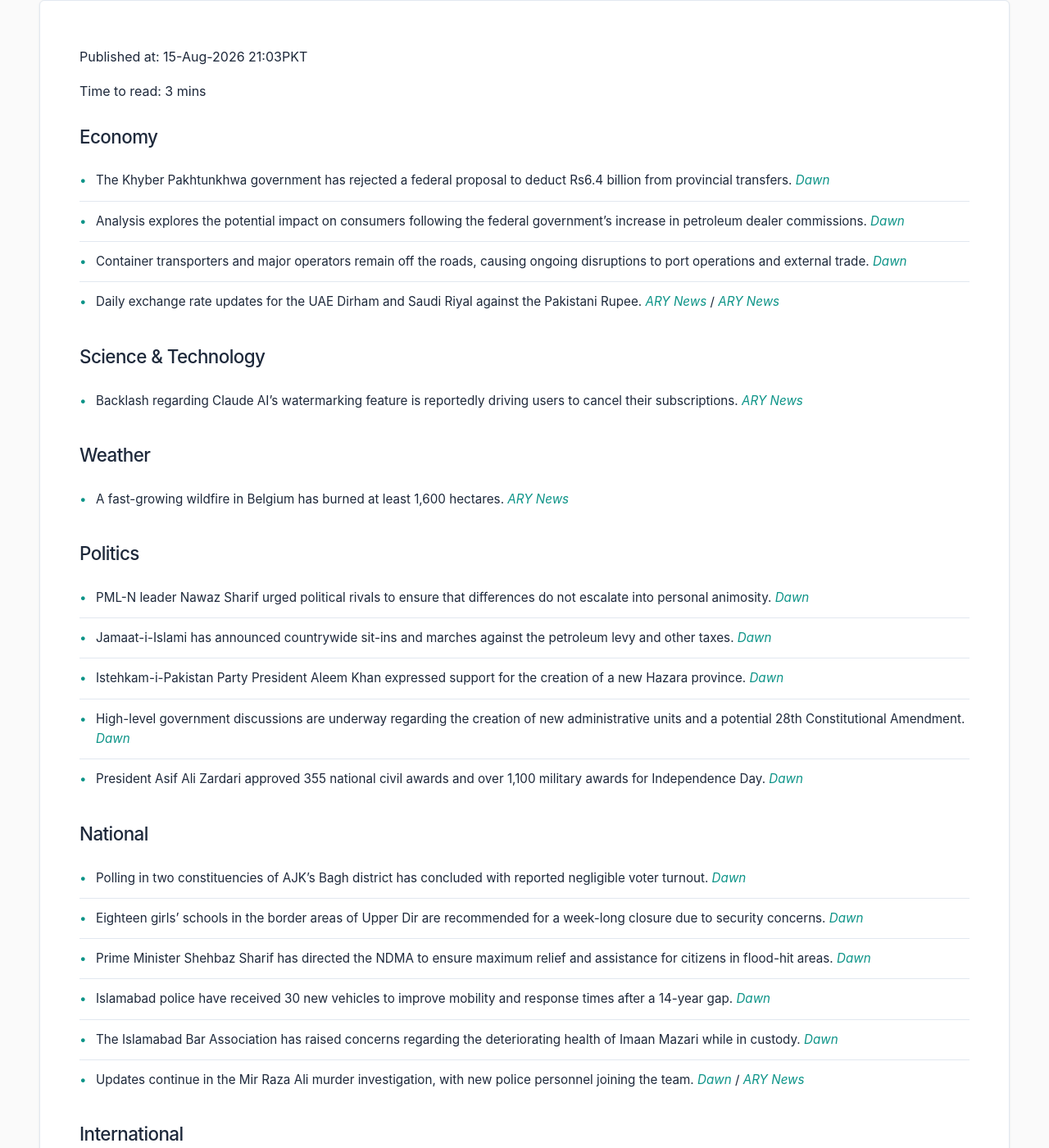
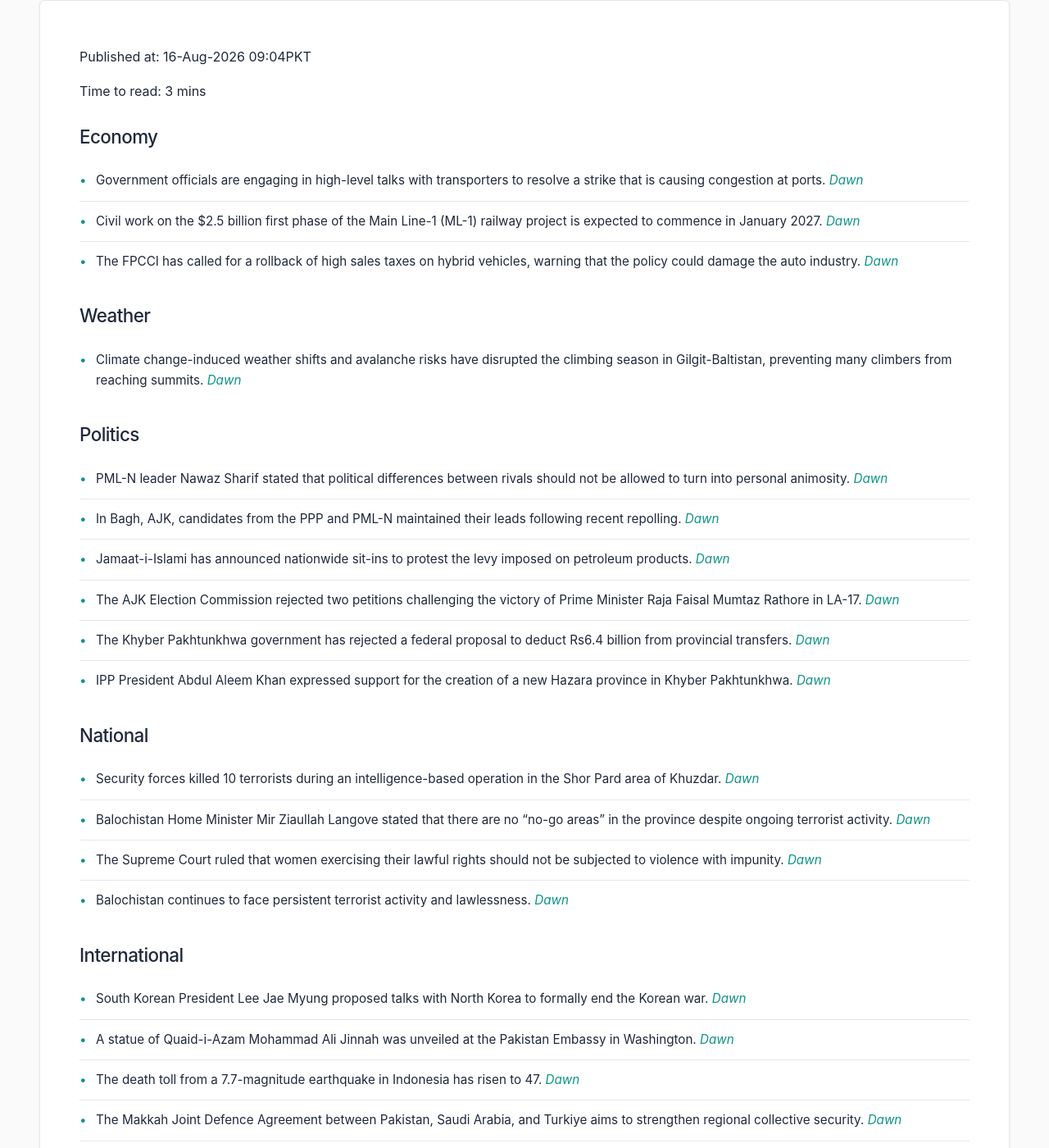
Before and after one commit to zsubzwary/news, a Jekyll site: the page built from en/index.md, in a window 1280 px wide and 1400 px high, scrolled down 259 px. Shown: the whole window at 82% size. Built offline with Jekyll 4.4.1, drawn with Linux system fonts in a browser that asks for light colours; some web fonts are replaced; comment, search, counter and statistics services are not loaded; some of the changed text lies outside the part shown.

Commit message:
DateTime; 2026-08-16T04:04:06.467Z

```diff
--- a/en/index.md
+++ b/en/index.md
@@ -4,47 +4,36 @@ title: Pakistan News Briefing
 lang: en
 ---
 
-Published at: 15-Aug-2026 21:03PKT
+Published at: 16-Aug-2026 09:04PKT
 
 Time to read: 3 mins
 
 ### Economy
-- The Khyber Pakhtunkhwa government has rejected a federal proposal to deduct Rs6.4 billion from provincial transfers. *[Dawn](https://www.dawn.com/news/2023050/kp-rejects-centres-proposal-to-deduct-rs64bn-from-federal-transfers)*
-- Analysis explores the potential impact on consumers following the federal government's increase in petroleum dealer commissions. *[Dawn](https://www.dawn.com/news/2023043/who-ultimately-bears-the-cost-of-higher-petroleum-dealer-margins)*
-- Container transporters and major operators remain off the roads, causing ongoing disruptions to port operations and external trade. *[Dawn](https://www.dawn.com/news/2022955/containers-to-stay-off-roads-as-transporters-remain-divided)*
-- Daily exchange rate updates for the UAE Dirham and Saudi Riyal against the Pakistani Rupee. *[ARY News](https://arynews.tv/uae-dirham-to-pakistani-rupee-rate-today-august-15-2026)* / *[ARY News](https://arynews.tv/saudi-riyal-to-pakistani-rupee-rate-today-august-15-2026)*
-
-### Science & Technology
-- Backlash regarding Claude AI's watermarking feature is reportedly driving users to cancel their subscriptions. *[ARY News](https://arynews.tv/claude-watermark-backlash-drives-users-to-cancel-subscriptions)*
+- Government officials are engaging in high-level talks with transporters to resolve a strike that is causing congestion at ports. *[Dawn](https://www.dawn.com/news/2023175/govt-opts-for-high-level-talks-as-strike-strains-ports)*
+- Civil work on the $2.5 billion first phase of the Main Line-1 (ML-1) railway project is expected to commence in January 2027. *[Dawn](https://www.dawn.com/news/2023146/work-on-25bn-ml-1-to-begin-in-january)*
+- The FPCCI has called for a rollback of high sales taxes on hybrid vehicles, warning that the policy could damage the auto industry. *[Dawn](https://www.dawn.com/news/2023142/fpcci-demands-rollback-of-high-taxes-on-hybrid-cars)*
 
 ### Weather
-- A fast-growing wildfire in Belgium has burned at least 1,600 hectares. *[ARY News](https://arynews.tv/belgium-wildfire-burns-at-least-1600-hectares)*
+- Climate change-induced weather shifts and avalanche risks have disrupted the climbing season in Gilgit-Baltistan, preventing many climbers from reaching summits. *[Dawn](https://www.dawn.com/news/2023166/avalanche-risk-bad-weather-disrupt-climbing-season-in-gilgit-baltistan)*
 
 ### Politics
-- PML-N leader Nawaz Sharif urged political rivals to ensure that differences do not escalate into personal animosity. *[Dawn](https://www.dawn.com/news/2023039/political-rivals-should-not-let-differences-turn-into-animosity-says-nawaz)*
-- Jamaat-i-Islami has announced countrywide sit-ins and marches against the petroleum levy and other taxes. *[Dawn](https://www.dawn.com/news/2023049/ji-announces-countrywide-protest-against-petroleum-levy-on-sunday)*
-- Istehkam-i-Pakistan Party President Aleem Khan expressed support for the creation of a new Hazara province. *[Dawn](https://www.dawn.com/news/2023044/aleem-khan-expresses-support-for-hazara-province-calls-for-new-administrative-units)*
-- High-level government discussions are underway regarding the creation of new administrative units and a potential 28th Constitutional Amendment. *[Dawn](https://www.dawn.com/news/2022951/new-administrative-units-under-serious-consideration)*
-- President Asif Ali Zardari approved 355 national civil awards and over 1,100 military awards for Independence Day. *[Dawn](https://www.dawn.com/news/2022933/presidency-announces-355-civil-awards-on-independence-day)*
+- PML-N leader Nawaz Sharif stated that political differences between rivals should not be allowed to turn into personal animosity. *[Dawn](https://www.dawn.com/news/2023039/political-rivals-should-not-let-differences-turn-into-animosity-says-nawaz)*
+- In Bagh, AJK, candidates from the PPP and PML-N maintained their leads following recent repolling. *[Dawn](https://www.dawn.com/news/2023001/ajk-elections-ppp-pml-n-candidates-retain-lead-in-bagh-after-repolling)*
+- Jamaat-i-Islami has announced nationwide sit-ins to protest the levy imposed on petroleum products. *[Dawn](https://www.dawn.com/news/2023049/ji-announces-countrywide-protest-against-petroleum-levy-on-sunday)*
+- The AJK Election Commission rejected two petitions challenging the victory of Prime Minister Raja Faisal Mumtaz Rathore in LA-17. *[Dawn](https://www.dawn.com/news/2023061/ajk-election-commission-rejects-two-pleas-against-rathores-la-17-victory)*
+- The Khyber Pakhtunkhwa government has rejected a federal proposal to deduct Rs6.4 billion from provincial transfers. *[Dawn](https://www.dawn.com/news/2023050/kp-rejects-centres-proposal-to-deduct-rs64bn-from-federal-transfers)*
+- IPP President Abdul Aleem Khan expressed support for the creation of a new Hazara province in Khyber Pakhtunkhwa. *[Dawn](https://www.dawn.com/news/2023044/aleem-khan-expresses-support-for-hazara-province-calls-for-new-administrative-units)*
 
 ### National
-- Polling in two constituencies of AJK's Bagh district has concluded with reported negligible voter turnout. *[Dawn](https://www.dawn.com/news/2023001/polling-concludes-at-23-polling-stations-in-2-constituencies-of-ajks-bagh-district)*
-- Eighteen girls' schools in the border areas of Upper Dir are recommended for a week-long closure due to security concerns. *[Dawn](https://www.dawn.com/news/2023038/18-girls-schools-in-upper-dir-border-areas-recommended-for-week-long-closure-over-security-concerns)*
-- Prime Minister Shehbaz Sharif has directed the NDMA to ensure maximum relief and assistance for citizens in flood-hit areas. *[Dawn](https://www.dawn.com/news/2023012/pm-shehbaz-directs-ndma-to-ensure-relief-for-citizens-in-flood-hit-areas)*
-- Islamabad police have received 30 new vehicles to improve mobility and response times after a 14-year gap. *[Dawn](https://www.dawn.com/news/2023018/islamabad-police-get-30-new-vehicles-ending-14-year-wait)*
-- The Islamabad Bar Association has raised concerns regarding the deteriorating health of Imaan Mazari while in custody. *[Dawn](https://www.dawn.com/news/2022843/islamabad-bar-concerned-about-imaan-mazaris-health)*
-- Updates continue in the Mir Raza Ali murder investigation, with new police personnel joining the team. *[Dawn](https://www.dawn.com/news/2023021/mir-raza-alis-murder-interim-bail-of-deceaseds-business-partner-extended-till-aug-24)* / *[ARY News](https://arynews.tv/mir-raza-ali-case-two-more-police-personnel-join-investigation-team)*
+- Security forces killed 10 terrorists during an intelligence-based operation in the Shor Pard area of Khuzdar. *[Dawn](https://www.dawn.com/news/2023170/forces-eliminate-10-terrorists-in-khuzdar-operation)*
+- Balochistan Home Minister Mir Ziaullah Langove stated that there are no "no-go areas" in the province despite ongoing terrorist activity. *[Dawn](https://www.dawn.com/news/2023162/no-no-go-areas-across-balochistan-says-home-minister-langove)*
+- The Supreme Court ruled that women exercising their lawful rights should not be subjected to violence with impunity. *[Dawn](https://www.dawn.com/news/2023058/women-exercising-lawful-rights-should-not-be-subjected-to-violence-with-impunity-sc)*
+- Balochistan continues to face persistent terrorist activity and lawlessness. *[Dawn](https://www.dawn.com/news/2023135/balochistans-wounds)*
 
 ### International
-- A powerful 7.7-magnitude earthquake struck Indonesia's eastern Flores island, resulting in at least 47 deaths. *[Dawn](https://www.dawn.com/news/2023007/rescuers-search-for-survivors-as-indonesian-77-quake-death-toll-rises-to-47)* / *[ARY News](https://arynews.tv/indonesia-north-sumatra-hit-by-6-4-magnitude-earthquake)*
+- South Korean President Lee Jae Myung proposed talks with North Korea to formally end the Korean war. *[Dawn](https://www.dawn.com/news/2023168/south-korean-president-proposes-talks-with-north-to-formally-end-war)*
+- A statue of Quaid-i-Azam Mohammad Ali Jinnah was unveiled at the Pakistan Embassy in Washington. *[Dawn](https://www.dawn.com/news/2023165/pakistan-embassy-unveils-quaids-statue-in-washington)*
+- The death toll from a 7.7-magnitude earthquake in Indonesia has risen to 47. *[Dawn](https://www.dawn.com/news/2023007/rescuers-search-for-survivors-as-indonesian-77-quake-death-toll-rises-to-47)*
+- The Makkah Joint Defence Agreement between Pakistan, Saudi Arabia, and Turkiye aims to strengthen regional collective security. *[Dawn](https://www.dawn.com/news/2023179/makkah-agreement)*
+- Moroccan police arrested 111 migrants attempting to enter the Spanish enclave of Ceuta. *[Dawn](https://www.dawn.com/news/2023063/morocco-arrests-111-migrants-headed-for-spains-ceuta-in-security-crackdown)*
 - Indian Prime Minister Narendra Modi announced free online coaching and AI training to assist youth with competitive exams. *[Dawn](https://www.dawn.com/news/2023037/indias-modi-woos-youth-with-free-coaching-ai-training)*
-- The Taliban marked five years in power, while aid and rights groups issued warnings regarding escalating humanitarian crises. *[Dawn](https://www.dawn.com/news/2023028/taliban-mark-5-years-in-power-as-aid-groups-warn-of-crisis)*
-- US President Donald Trump has signaled intentions regarding the Hormuz strait amidst tensions involving Iran. *[Dawn](https://www.dawn.com/news/2022956/trump-signals-plan-to-claim-hormuz-soon)*
-- Geopolitical analysis suggests the European Union cannot afford to sideline Pakistan in its strategic calculations. *[Dawn](https://www.dawn.com/news/2023032/the-strategic-imperative-why-europe-cannot-afford-to-sideline-pakistan)*
-- The conflict involving Iran is reportedly having significant economic and strategic impacts on Japan. *[ARY News](https://arynews.tv/how-iran-war-is-quietly-destroying-uss-biggest-ally-i-e-japan)*
-- A Bangladeshi bus driver was reportedly killed in Kuwait. *[ARY News](https://arynews.tv/bangladeshi-bus-driver-killed-in-kuwait)*
-- Former Cambridge professor Jason Arday, involved in a plagiarism scandal, has been found dead in London. *[Dawn](https://www.dawn.com/news/2023009/ex-cambridge-professor-at-centre-of-plagiarism-scandal-found-dead)*
-
-### Other
-- A first look and release date have been announced for the upcoming live-action *Tangled* movie. *[ARY News](https://arynews.tv/tangled-live-action-movie-gets-first-look)*
-- Feature content regarding the character dynamics in *House of the Dragon*. *[ARY News](https://arynews.tv/house-of-the-dragon-who-takes-the-iron-throne)*
```
